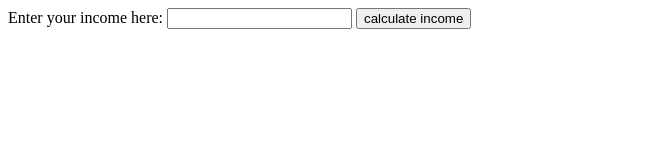
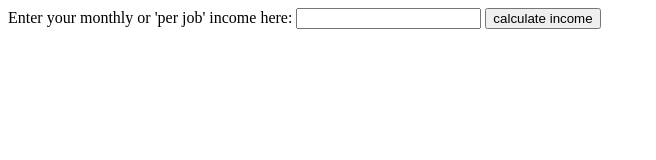
Before and after one commit to Patch-mo/income-splitter, a plain HTML site: page index.html in a window 1280 px wide. Shown: the whole page, without its empty margins (0-656 px from the left). Drawn offline with Linux system fonts and the light colour scheme.

Commit message:
changed text on html pag

```diff
--- a/index.html
+++ b/index.html
@@ -8,7 +8,7 @@
         <script src="app.js" defer></script>
     </head>
     <body>
-        Enter your income here:
+        Enter your monthly or 'per job' income here:
         <input id="inputNumber" type="number" />
         <button id="calcBtn">calculate income</button>
         <p id="resultTax"></p>
```
